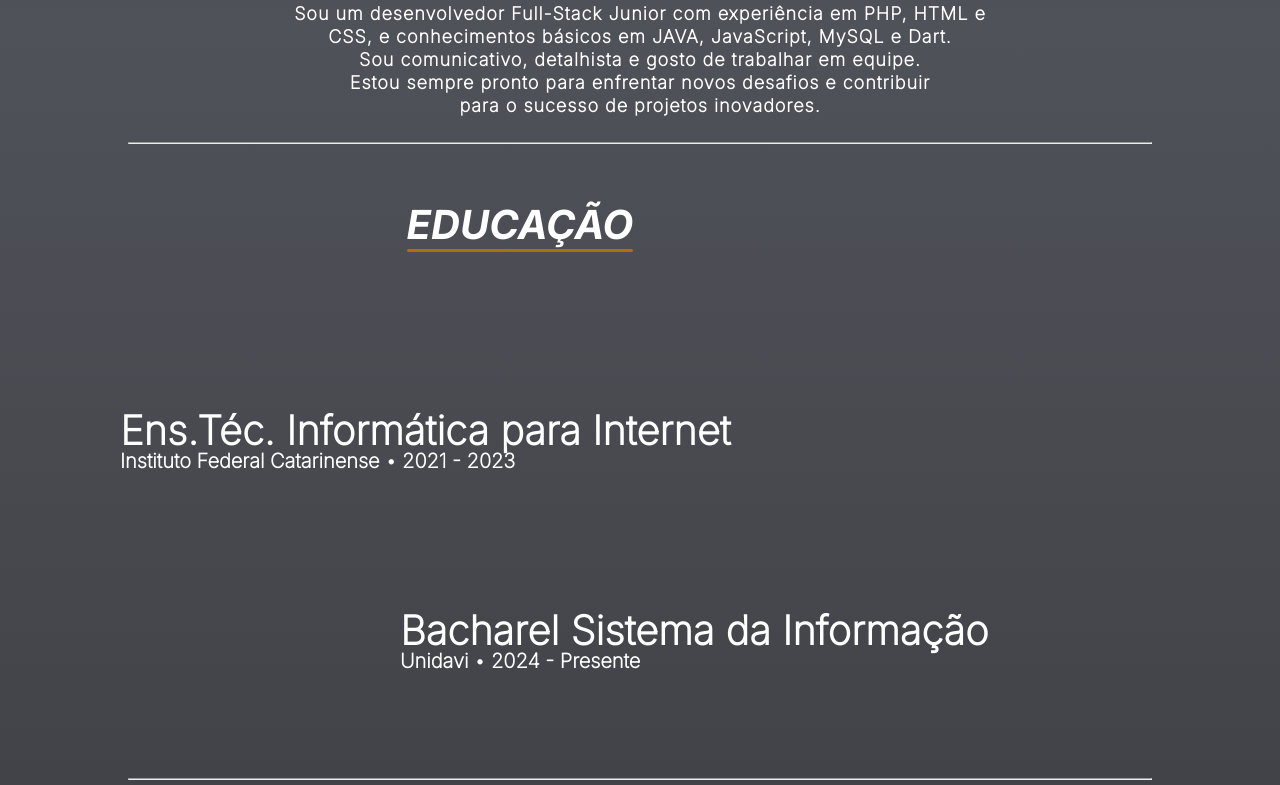
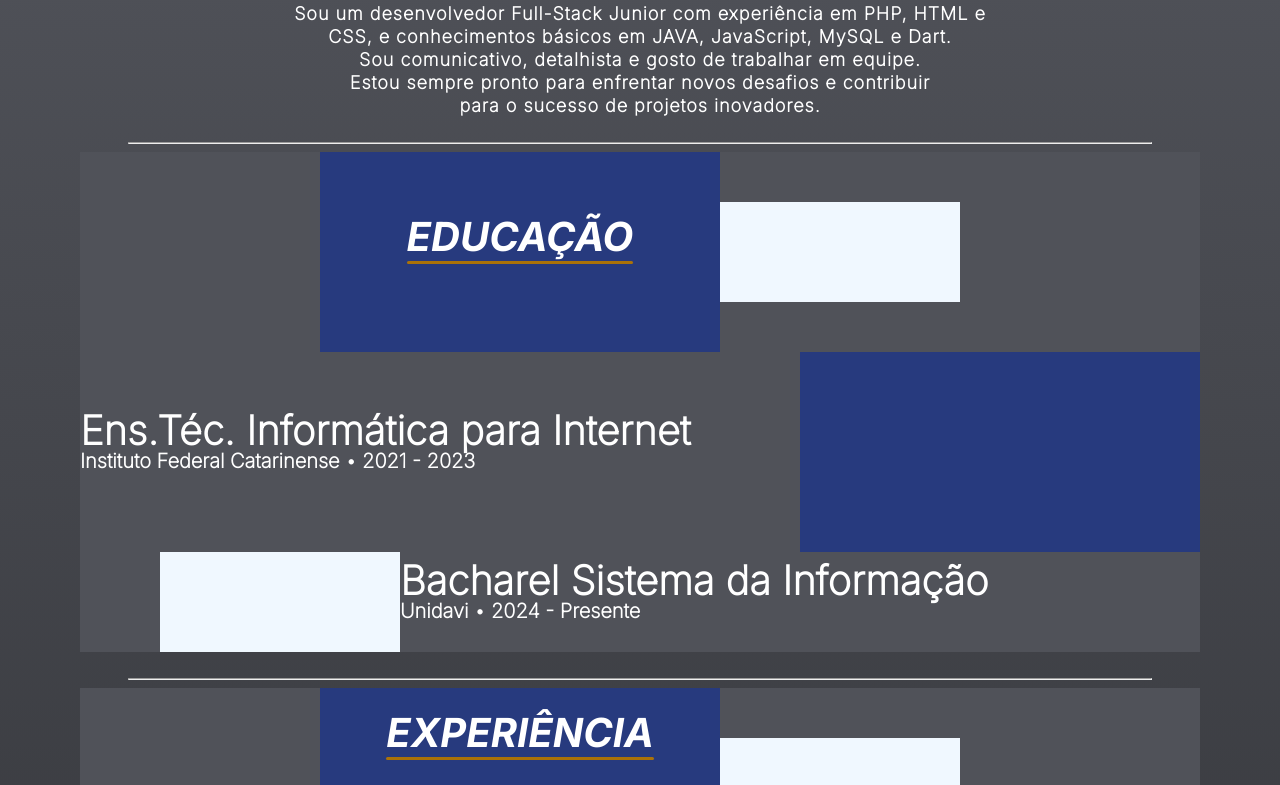
Before and after one commit to Deivid021/portifolio, a plain HTML site: page index.html in a window 1280 px wide. Shown: the part 1067-1852 px from the top of the page. Drawn offline with Linux system fonts and the light colour scheme.

Commit message:
manutenção resposividade titulos

```diff
--- a/index.html
+++ b/index.html
@@ -72,7 +72,7 @@
 
                             </div>
 
-                            <div class="boxtitle"></div>
+                            <div class="boxtitle boxtitle-dois"></div>
                             <div class="espaco"></div>
 
                             <div class="caixa">
--- a/style.css
+++ b/style.css
@@ -2,7 +2,7 @@ body {
     /* Aplica um gradiente linear que começa no topo (top) e vai até embaixo (bottom) */
     background: linear-gradient(to bottom, #222326 0%, #505259 31%, #222326 100%);
     /* Faz o gradiente ocupar toda a altura da página */
-    min-height: 400vh;
+    min-height: 350vh;
     margin: 0;
 }
 .box{
@@ -105,7 +105,7 @@ div h3 {
     flex-wrap: wrap;
     margin-left: 10vh;
     margin-right: 10vh;
-
+    background-color: #505259;
 }
 
 .boxtitle{
@@ -113,8 +113,14 @@ div h3 {
     flex-direction: column;
     align-items: center;
     justify-content: initial;
-    width: 40vh;
+    flex-wrap: nowrap;
+    width: 50vh;
     height: 200px;
+    background-color: #273a7e;
+}
+
+.boxtitle-dois{
+    width: 50vh;
 }
 
 .titulo{
@@ -145,6 +151,7 @@ div h3 {
 .espaco{
     width: 30vh;
     height: 100px;
+    background-color: aliceblue;
 }
 
 .espaco-coluna{ /* espaco dentro da box coluna*/
@@ -156,7 +163,7 @@ div h3 {
     flex-direction: column;
     justify-content: center;
     width: 90vh;
-    height: 200px;
+    height: 40h;
 }
 
 .subtitulo{
```
